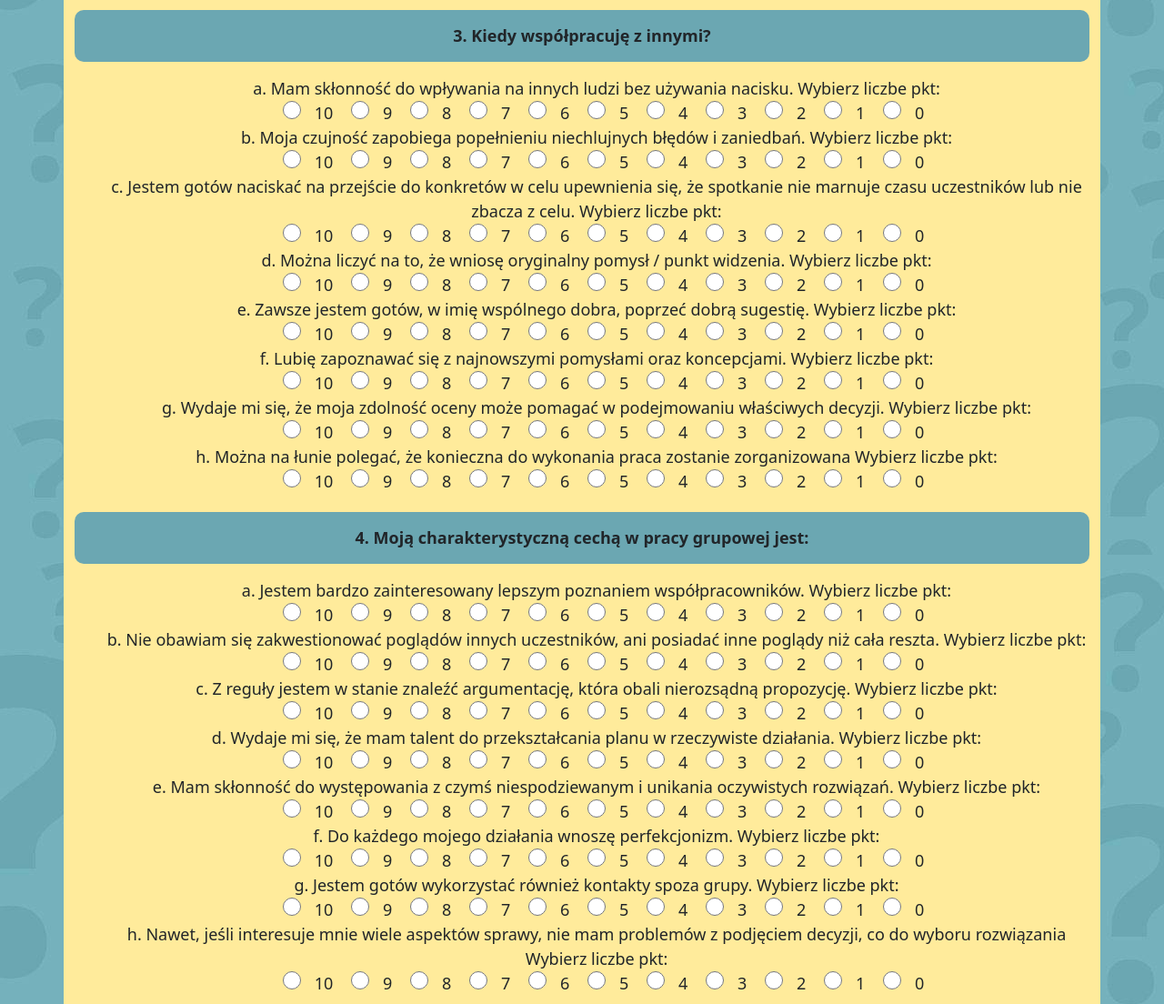
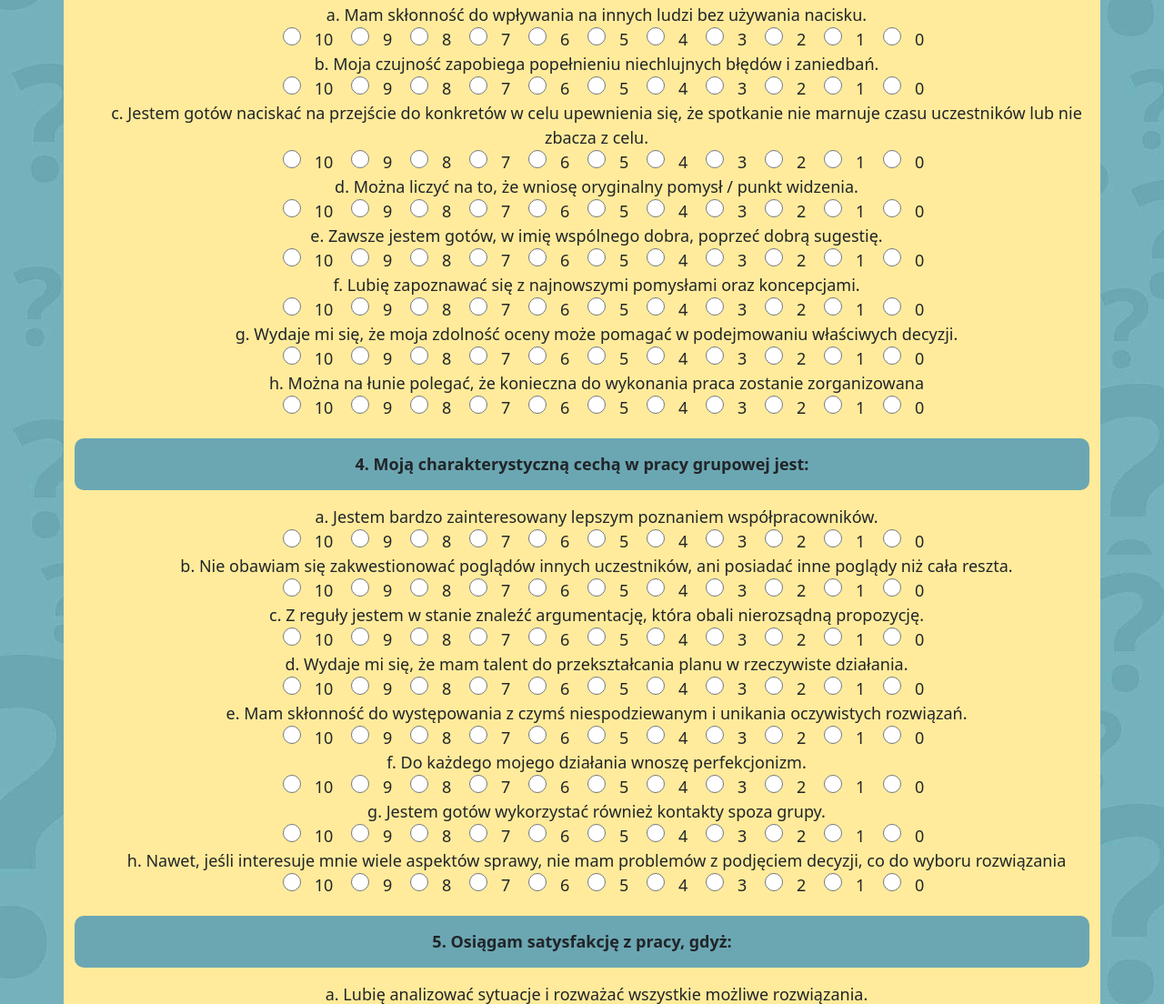
Before and after one commit to Rafal-Dabek/Test_Belbina, a plain HTML site: page index.html in a window 1280 px wide. Shown: the part 1520-2624 px from the top of the page at 91% size. Drawn offline with nearby package versions, Linux system fonts and the light colour scheme.

Commit message:
Update index.html

```diff
--- a/index.html
+++ b/index.html
@@ -46,7 +46,7 @@
 
 
 
-                <label for="points">Wybierz liczbe pkt: </label>
+
 
                 <form>
                     <input type="radio" name="Question" id="0_1_10" onclick="display(id)"
@@ -89,7 +89,7 @@
         <li>
             Mogę dobrze współpracować z bardzo różnymi ludźmi.
 
-                <label for="points">Wybierz liczbe pkt:</label>
+
                 <form>
                     <input type="radio" name="Question" id="0_2_10" onclick="display(id)"
                         value="10">10
@@ -130,7 +130,7 @@
         <li>
             Generowanie pomysłów jest moją wrodzoną zaletą.
 
-                <label for="points">Wybierz liczbe pkt:</label>
+
                 <form>
                     <input type="radio" name="Question" id="0_3_10" onclick="display(id)"
                         value="10">10
@@ -172,7 +172,7 @@
         <li>
             Jestem w stanie rozpoznać i pomóc w udziale ludziom, którzy, jak mi się wydaje, są w stanie wnieść coś wartościowego do realizacji celów grupy.
 
-                <label for="points">Wybierz liczbe pkt:</label>
+
                 <form>
                     <input type="radio" name="Question" id="0_4_10" onclick="display(id)"
                         value="10">10
@@ -214,7 +214,7 @@
         <li>
             Dzięki osobistej efektywności jestem w stanie dobrze realizować ustalone zadania.
 
-                <label for="points">Wybierz liczbe pkt:</label>
+
                 <form>
                     <input type="radio" name="Question" id="0_5_10" onclick="display(id)"
                         value="10">10
@@ -256,7 +256,7 @@
         <li>
             Jestem gotów pogodzić się z niepopularnością, jeżeli w efekcie doprowadzi do korzystnych rezultatów.
 
-                <label for="points">Wybierz liczbe pkt:</label>
+
                 <form>
                     <input type="radio" name="Question" id="0_6_10" onclick="display(id)"
                         value="10">10
@@ -297,7 +297,7 @@
         </li>
         <li>
             Z reguły jestem w stanie wyczuć, co jest, a co nie jest realistyczne i wykonalne.
-                <label for="points">Wybierz liczbe pkt:</label>
+
                 <form>
                     <input type="radio" name="Question" id="0_7_10" onclick="display(id)"
                         value="10">10
@@ -339,7 +339,7 @@
         <li>
             Jestem w stanie podać racjonalne argumenty za różnymi alternatywami działania, bez uprzedzeń lub nieprzychylnego nastawienia do nich.
 
-                <label for="points">Wybierz liczbe pkt:</label>
+
                 <form>
                     <input type="radio" name="Question" id="0_8_10" onclick="display(id)"
                         value="10">10
@@ -409,7 +409,7 @@
 
 
 
-                <label for="points">Wybierz liczbe pkt: </label>
+
 
                 <form>
                     <input type="radio" name="Question" id="1_1_10" onclick="display(id)"
@@ -459,7 +459,7 @@
 
 
 
-                <label for="points">Wybierz liczbe pkt: </label>
+
 
                 <form>
                     <input type="radio" name="Question" id="1_2_10" onclick="display(id)"
@@ -507,7 +507,7 @@
 
 
 
-                <label for="points">Wybierz liczbe pkt: </label>
+
 
                 <form>
                     <input type="radio" name="Question" id="1_3_10" onclick="display(id)"
@@ -556,7 +556,7 @@
 
 
 
-                <label for="points">Wybierz liczbe pkt: </label>
+
 
                 <form>
                     <input type="radio" name="Question" id="1_4_10" onclick="display(id)"
@@ -604,7 +604,7 @@
 
 
 
-                <label for="points">Wybierz liczbe pkt: </label>
+
 
                 <form>
                     <input type="radio" name="Question" id="1_5_10" onclick="display(id)"
@@ -652,7 +652,7 @@
 
 
 
-                <label for="points">Wybierz liczbe pkt: </label>
+
 
                 <form>
                     <input type="radio" name="Question" id="1_6_10" onclick="display(id)"
@@ -702,7 +702,7 @@
 
 
 
-                <label for="points">Wybierz liczbe pkt: </label>
+
 
                 <form>
                     <input type="radio" name="Question" id="1_7_10" onclick="display(id)"
@@ -750,7 +750,7 @@
 
 
 
-                <label for="points">Wybierz liczbe pkt: </label>
+
 
                 <form>
                     <input type="radio" name="Question" id="1_8_10" onclick="display(id)"
@@ -818,7 +818,7 @@
 
 
 
-                <label for="points">Wybierz liczbe pkt: </label>
+
 
                 <form>
                     <input type="radio" name="Question" id="2_1_10" onclick="display(id)"
@@ -865,7 +865,7 @@
 
 
 
-                <label for="points">Wybierz liczbe pkt: </label>
+
 
                 <form>
                     <input type="radio" name="Question" id="2_2_10" onclick="display(id)"
@@ -914,7 +914,7 @@
 
 
 
-                <label for="points">Wybierz liczbe pkt: </label>
+
 
                 <form>
                     <input type="radio" name="Question" id="2_3_10" onclick="display(id)"
@@ -959,7 +959,7 @@
 
 
 
-                <label for="points">Wybierz liczbe pkt: </label>
+
 
                 <form>
                     <input type="radio" name="Question" id="2_4_10" onclick="display(id)"
@@ -1006,7 +1006,7 @@
 
 
 
-                <label for="points">Wybierz liczbe pkt: </label>
+
 
                 <form>
                     <input type="radio" name="Question" id="2_5_10" onclick="display(id)"
@@ -1054,7 +1054,7 @@
 
 
 
-                <label for="points">Wybierz liczbe pkt: </label>
+
 
                 <form>
                     <input type="radio" name="Question" id="2_6_10" onclick="display(id)"
@@ -1102,7 +1102,7 @@
 
 
 
-                <label for="points">Wybierz liczbe pkt: </label>
+
 
                 <form>
                     <input type="radio" name="Question" id="2_7_10" onclick="display(id)"
@@ -1151,7 +1151,7 @@
 
 
 
-                <label for="points">Wybierz liczbe pkt: </label>
+
 
                 <form>
                     <input type="radio" name="Question" id="2_8_10" onclick="display(id)"
@@ -1216,7 +1216,7 @@
 
 
 
-                <label for="points">Wybierz liczbe pkt: </label>
+
 
                 <form>
                     <input type="radio" name="Question" id="3_1_10" onclick="display(id)"
@@ -1262,7 +1262,7 @@
 
 
 
-                <label for="points">Wybierz liczbe pkt: </label>
+
 
                 <form>
                     <input type="radio" name="Question" id="3_2_10" onclick="display(id)"
@@ -1311,7 +1311,7 @@
 
 
 
-                <label for="points">Wybierz liczbe pkt: </label>
+
 
                 <form>
                     <input type="radio" name="Question" id="3_3_10" onclick="display(id)"
@@ -1357,7 +1357,7 @@
 
 
 
-                <label for="points">Wybierz liczbe pkt: </label>
+
 
                 <form>
                     <input type="radio" name="Question" id="3_4_10" onclick="display(id)"
@@ -1404,7 +1404,7 @@
 
 
 
-                <label for="points">Wybierz liczbe pkt: </label>
+
 
                 <form>
                     <input type="radio" name="Question" id="3_5_10" onclick="display(id)"
@@ -1449,7 +1449,7 @@
 
 
 
-                <label for="points">Wybierz liczbe pkt: </label>
+
 
                 <form>
                     <input type="radio" name="Question" id="3_6_10" onclick="display(id)"
@@ -1495,7 +1495,7 @@
 
 
 
-                <label for="points">Wybierz liczbe pkt: </label>
+
 
                 <form>
                     <input type="radio" name="Question" id="3_7_10" onclick="display(id)"
@@ -1542,7 +1542,7 @@
 
 
 
-                <label for="points">Wybierz liczbe pkt: </label>
+
 
                 <form>
                     <input type="radio" name="Question" id="3_8_10" onclick="display(id)"
@@ -1605,7 +1605,7 @@
 
 
 
-                <label for="points">Wybierz liczbe pkt: </label>
+
 
                 <form>
                     <input type="radio" name="Question" id="4_1_10" onclick="display(id)"
@@ -1652,7 +1652,7 @@
 
 
 
-                <label for="points">Wybierz liczbe pkt: </label>
+
 
                 <form>
                     <input type="radio" name="Question" id="4_2_10" onclick="display(id)"
@@ -1698,7 +1698,7 @@
 
 
 
-                <label for="points">Wybierz liczbe pkt: </label>
+
 
                 <form>
                     <input type="radio" name="Question" id="4_3_10" onclick="display(id)"
@@ -1741,7 +1741,7 @@
 
 
 
-                <label for="points">Wybierz liczbe pkt: </label>
+
 
                 <form>
                     <input type="radio" name="Question" id="4_4_10" onclick="display(id)"
@@ -1787,7 +1787,7 @@
             zaoferowania.
 
 
-                <label for="points">Wybierz liczbe pkt: </label>
+
 
                 <form>
                     <input type="radio" name="Question" id="4_5_10" onclick="display(id)"
@@ -1833,7 +1833,7 @@
 
 
 
-                <label for="points">Wybierz liczbe pkt: </label>
+
 
                 <form>
                     <input type="radio" name="Question" id="4_6_10" onclick="display(id)"
@@ -1879,7 +1879,7 @@
 
 
 
-                <label for="points">Wybierz liczbe pkt: </label>
+
 
                 <form>
                     <input type="radio" name="Question" id="4_7_10" onclick="display(id)"
@@ -1924,7 +1924,7 @@
 
 
 
-                <label for="points">Wybierz liczbe pkt: </label>
+
 
                 <form>
                     <input type="radio" name="Question" id="4_8_10" onclick="display(id)"
@@ -1988,7 +1988,7 @@
 
 
 
-                <label for="points">Wybierz liczbe pkt: </label>
+
 
                 <form>
                     <input type="radio" name="Question" id="5_1_10" onclick="display(id)"
@@ -2035,7 +2035,7 @@
 
 
 
-                <label for="points">Wybierz liczbe pkt: </label>
+
 
                 <form>
                     <input type="radio" name="Question" id="5_2_10" onclick="display(id)"
@@ -2082,7 +2082,7 @@
 
 
 
-                <label for="points">Wybierz liczbe pkt: </label>
+
 
                 <form>
                     <input type="radio" name="Question" id="5_3_10" onclick="display(id)"
@@ -2126,7 +2126,7 @@
 
 
 
-                <label for="points">Wybierz liczbe pkt: </label>
+
 
                 <form>
                     <input type="radio" name="Question" id="5_4_10" onclick="display(id)"
@@ -2172,7 +2172,7 @@
 
 
 
-                <label for="points">Wybierz liczbe pkt: </label>
+
 
                 <form>
                     <input type="radio" name="Question" id="5_5_10" onclick="display(id)"
@@ -2217,7 +2217,7 @@
 
 
 
-                <label for="points">Wybierz liczbe pkt: </label>
+
 
                 <form>
                     <input type="radio" name="Question" id="5_6_10" onclick="display(id)"
@@ -2264,7 +2264,7 @@
 
 
 
-                <label for="points">Wybierz liczbe pkt: </label>
+
 
                 <form>
                     <input type="radio" name="Question" id="5_7_10" onclick="display(id)"
@@ -2310,7 +2310,7 @@
 
 
 
-                <label for="points">Wybierz liczbe pkt: </label>
+
 
                 <form>
                     <input type="radio" name="Question" id="5_8_10" onclick="display(id)"
@@ -2375,7 +2375,7 @@
 
 
 
-                <label for="points">Wybierz liczbe pkt: </label>
+
 
                 <form>
                     <input type="radio" name="Question" id="6_1_10" onclick="display(id)"
@@ -2421,7 +2421,7 @@
 
 
 
-                <label for="points">Wybierz liczbe pkt: </label>
+
 
                 <form>
                     <input type="radio" name="Question" id="6_2_10" onclick="display(id)"
@@ -2467,7 +2467,7 @@
 
 
 
-                <label for="points">Wybierz liczbe pkt: </label>
+
 
                 <form>
                     <input type="radio" name="Question" id="6_3_10" onclick="display(id)"
@@ -2514,7 +2514,7 @@
 
 
 
-                <label for="points">Wybierz liczbe pkt: </label>
+
 
                 <form>
                     <input type="radio" name="Question" id="6_4_10" onclick="display(id)"
@@ -2559,7 +2559,7 @@
 
 
 
-                <label for="points">Wybierz liczbe pkt: </label>
+
 
                 <form>
                     <input type="radio" name="Question" id="6_5_10" onclick="display(id)"
@@ -2605,7 +2605,7 @@
 
 
 
-                <label for="points">Wybierz liczbe pkt: </label>
+
 
                 <form>
                     <input type="radio" name="Question" id="6_6_10" onclick="display(id)"
@@ -2652,7 +2652,7 @@
 
 
 
-                <label for="points">Wybierz liczbe pkt: </label>
+
 
                 <form>
                     <input type="radio" name="Question" id="6_7_10" onclick="display(id)"
@@ -2699,7 +2699,7 @@
 
 
 
-                <label for="points">Wybierz liczbe pkt: </label>
+
 
                 <form>
                     <input type="radio" name="Question" id="6_8_10" onclick="display(id)"
@@ -2766,7 +2766,7 @@
 
      <!--<div id="disp" class="col-sm-12">-->
 
-        <table id="tabela_punkty" class=".table table-striped">
+        <table id="tabela_punkty" class=".table table-striped ">
             <tr>
                 <th>Nazwa roli</th>
                 <th>Zdobyte punkty</th>
```
